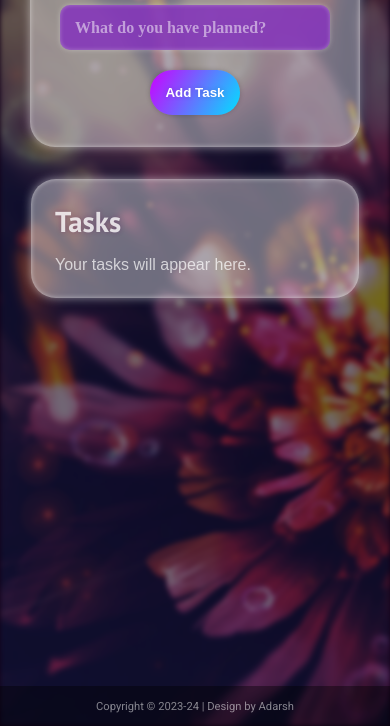
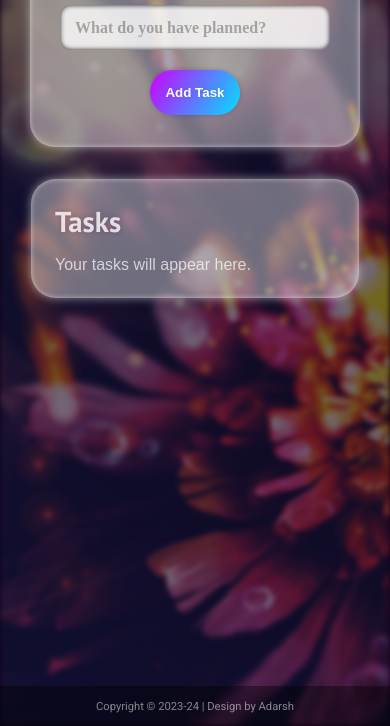
Before and after one commit to AdarshPattnaik/Todo, a plain HTML site: page index.html in a window 390 px wide. Shown: the part 118-844 px from the top of the page. Drawn offline with Linux system fonts and the light colour scheme; a web font is replaced by a local one.

Commit message:
Update todo.css

```diff
--- a/todo.css
+++ b/todo.css
@@ -94,8 +94,8 @@ button {
     font-family: 'Roboto', sans-serif;
     font-size: 1rem;
     font-weight: bold;
-    color: white;
-    background: #8800e2e1;
+    color: rgba(0, 0, 0, 0.7);
+    background: rgba(255, 255, 255, 0.8);
     animation: fadeBorder 2s infinite;
     border-radius: 10px;
     -webkit-border-radius: 10px;
@@ -112,18 +112,18 @@ button {
 
 @keyframes fadeBorder {
     0%{
-      box-shadow: 0px 0px 4px white inset, 0px 0px 5px white;
+      box-shadow: 0px 0px 5px rgba(0, 0, 0, 0.5) inset;
     }
     50%{
-      box-shadow: 0px 0px 4px rgba(255, 255, 255, 0.3) inset, 0px 0px 5px rgba(255, 255, 255, 0.3);
+      box-shadow: 0px 0px 5px rgba(0, 0, 0, 0.9) inset;
     }
     100%{
-      box-shadow: 0px 0px 4px white inset, 0px 0px 5px white;
+      box-shadow: 0px 0px 5px rgba(0, 0, 0, 0.5) inset;
     }
 }
 
 #new-task-input::placeholder {
-    color: rgba(255, 255, 255, 0.5);
+    color: rgba(0, 0, 0, 0.4);
     font-family: none;
 }
 
@@ -340,12 +340,6 @@ footer {
     #new-task-input {
         margin-right: 0px;
         margin-bottom: 20px;
-        background: #8536bbe1;
-    }
-
-    #new-task-input::placeholder {
-        color: rgba(255, 255, 255, 0.5);
-        font-family: none;
     }
 
     #blank-alert {
@@ -395,7 +389,7 @@ footer {
     }
 
     #new-task-input::placeholder {
-        color: rgba(255, 255, 255, 0.5);
+        color: rgba(0, 0, 0, 0.3);
         font-family: none;
     }
 
@@ -411,11 +405,6 @@ footer {
 @media only screen and (max-width:430px) {
     header {
         width: 330px;
-    }
-
-    #new-task-input::placeholder {
-        color: rgba(255, 255, 255, 0.5);
-        font-family: none;
     }
 
     main {
@@ -437,11 +426,6 @@ footer {
         width: 250px;
     }
 
-    #new-task-input::placeholder {
-        color: rgba(255, 255, 255, 0.5);
-        font-family: none;
-    }
-
     main {
         width: 330px;
     }
```
